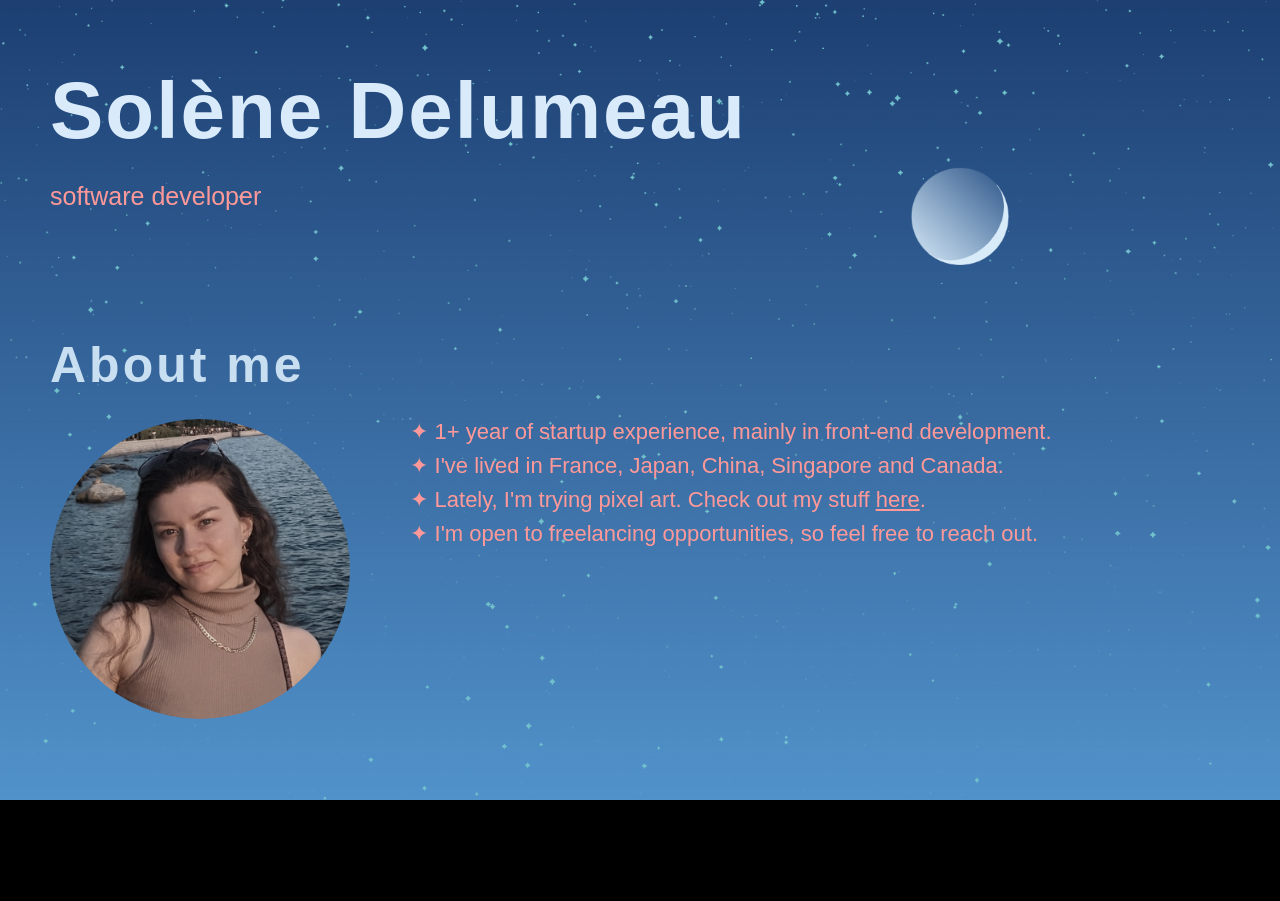
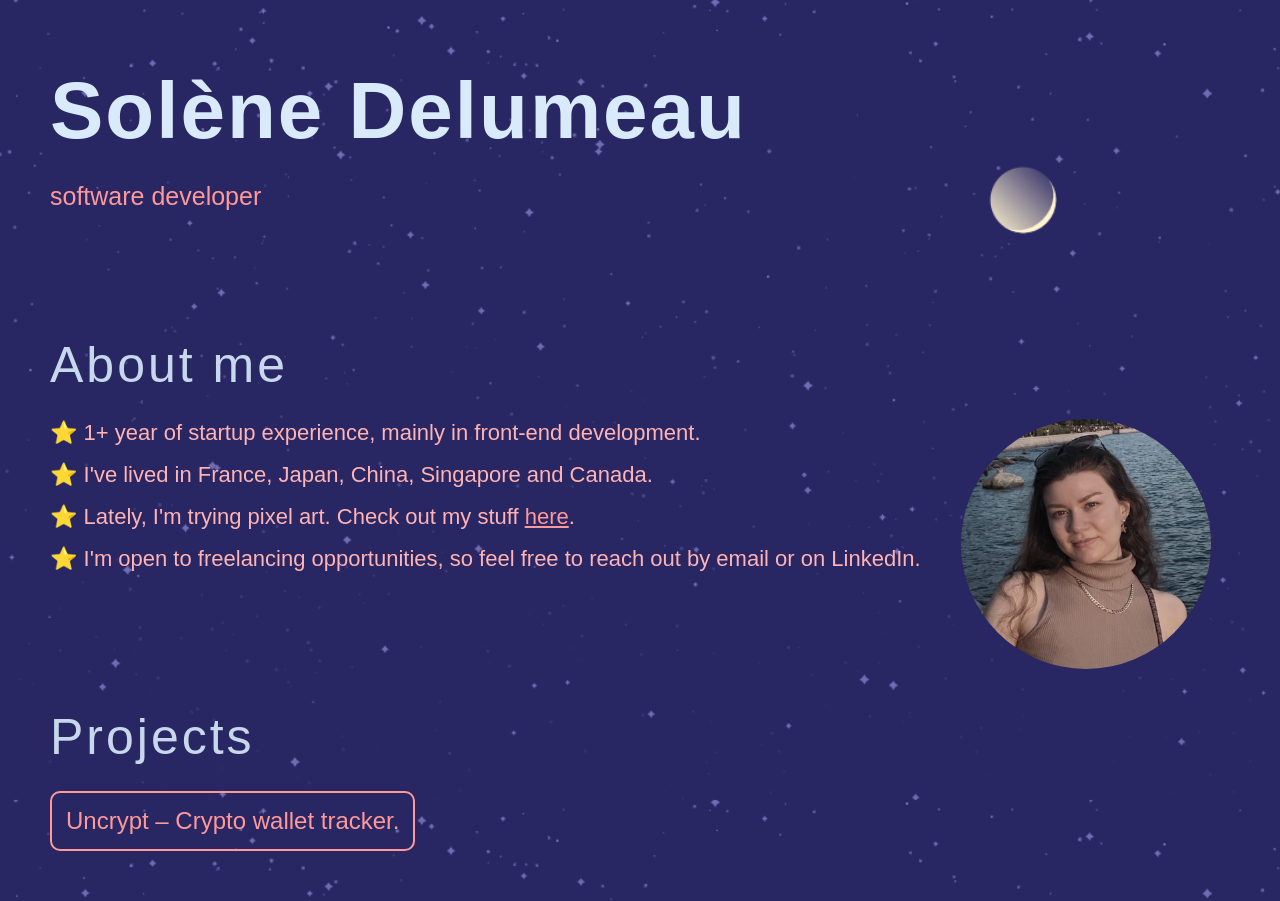
Before and after one commit to solenedel/portfolio, a React (Create React App) app: page / in a window 1280 px wide. Before the commit the page ends 800 px from the top, so only its background shows below. Built offline with nearby package versions, Linux system fonts and the light colour scheme; a web font is replaced by a local one.

Commit message:
add projects section

```diff
--- a/src/App.js
+++ b/src/App.js
@@ -2,12 +2,14 @@ import React from "react";
 // import StyledHeader from "./components/styled/Header.style";
 import { GlobalStyles } from "./components/styled/GlobalStyles.style";
 import Header from "./components/new/Header";
+import Projects from "./components/new/Projects";
 
 function App() {
   return (
     <div className="App">
       <GlobalStyles />
       <Header />
+      <Projects />
 
     </div>
   );
--- a/src/components/new/Header.jsx
+++ b/src/components/new/Header.jsx
@@ -15,17 +15,16 @@ const Header = () => {
         <div className="skills">
           <h2 className="subheading">About me</h2>
           <div className="about-flex">
-            <img className="photo" src={dp} alt="me" />
             <ul className="aboutText">
               <li>
-                ✦ 1+ year of startup experience, mainly in front-end
+                ⭐ 1+ year of startup experience, mainly in front-end
                 development.
               </li>
               <li>
-                ✦ I've lived in France, Japan, China, Singapore and Canada.
+                ⭐ I've lived in France, Japan, China, Singapore and Canada.
               </li>
               <li>
-                ✦ Lately, I'm trying pixel art. Check out my stuff{' '}
+                ⭐ Lately, I'm trying pixel art. Check out my stuff{' '}
                 <a
                   className="igLink"
                   target="_blank"
@@ -36,10 +35,13 @@ const Header = () => {
                 .
               </li>
               <li>
-                ✦ I'm open to freelancing opportunities, so feel free to reach
-                out.
+                ⭐ I'm open to freelancing opportunities, so feel free to reach
+                out by email or on LinkedIn.
               </li>
             </ul>
+            <div className="frame">
+              <img className="photo" src={dp} alt="me" />
+            </div>
           </div>
         </div>
       </span>
--- /dev/null
+++ b/src/components/new/Projects.jsx
@@ -0,0 +1,19 @@
+import uncrypt from '../../images/uncrypt.png';
+function Projects() {
+  return (
+    <div className="projects-container">
+      <h2 className="subheading">Projects</h2>
+      <div className="projects">
+        <a
+          href="http://uncrypt.app"
+          target="_blank"
+          rel="noreferrer"
+          className="project">
+          Uncrypt – Crypto wallet tracker.
+        </a>
+      </div>
+    </div>
+  );
+}
+
+export default Projects;
--- a/src/components/styled/GlobalStyles.style.js
+++ b/src/components/styled/GlobalStyles.style.js
@@ -1,5 +1,5 @@
 import { createGlobalStyle } from 'styled-components';
-import bgStars from "../../images/new_hero.png";
+import bgStars from "../../images/hero-4.png";
 import '@fontsource-variable/grenze-gotisch';
 import '@fontsource/pt-mono';
 
@@ -16,6 +16,7 @@ export const GlobalStyles = createGlobalStyle`
 
     body {
     background-image: url(${bgStars});
+    background: rbga(0,0,0,0.7);
     background-attachment: fixed;
     background-size: cover;
     padding: 40px 50px 40px 50px;
@@ -31,12 +32,13 @@ export const GlobalStyles = createGlobalStyle`
   p, a, li {
      font-family: 'PT Mono', sans-serif;
       color: #ff9999;
-      margin-bottom: 8px;
+
   }
 
   .aboutText {
     font-size: 22px;
-    padding: 0 60px 0  60px;
+    width: 2/3;
+    padding-right: 40px;
   }
 
   .tagline {
@@ -45,14 +47,19 @@ export const GlobalStyles = createGlobalStyle`
 
   img.photo {
     border-radius: 500px;
-    width: 300px;
+    width: 250px;
     filter: grayscale(50%);
+  }
+
+  div.frame {
+    min-width: 250px;
   }
 
   .subheading {
     font-size: 50px;
     letter-spacing: 3px;
      opacity:90%;
+     font-weight: 300;
   }
 
   .about-flex {
@@ -65,6 +72,30 @@ export const GlobalStyles = createGlobalStyle`
     font-size: 25px;
   }
 
+  .projects {
+    border-style: solid;
+    border-width: 2px;
+    width: fit-content;
+    padding: 14px;
+    border-radius: 10px;
+    border-color: #ff9999;
+
+
+    :hover {
+      transform: translateY(4px);
+      cursor: pointer;
+    }
+
+    a {
+      font-size: 24px;
+      text-decoration: none;
+    }
+  }
+
+  .projects-container {
+    padding: 10px 0 10px 0;
+  }
+
   a {
     color: #ff9999;
   }
@@ -72,6 +103,12 @@ export const GlobalStyles = createGlobalStyle`
   h1 {
     font-size: 80px;
     letter-spacing: 2px;
+  }
+
+  li {
+      margin-bottom: 14px;
+      line-height:28px;
+      color: #ffb3b3;
   }
 
   .App {
```
Also changed, not shown: src/images/hero-3.png (added), src/images/hero-4.png (added).
